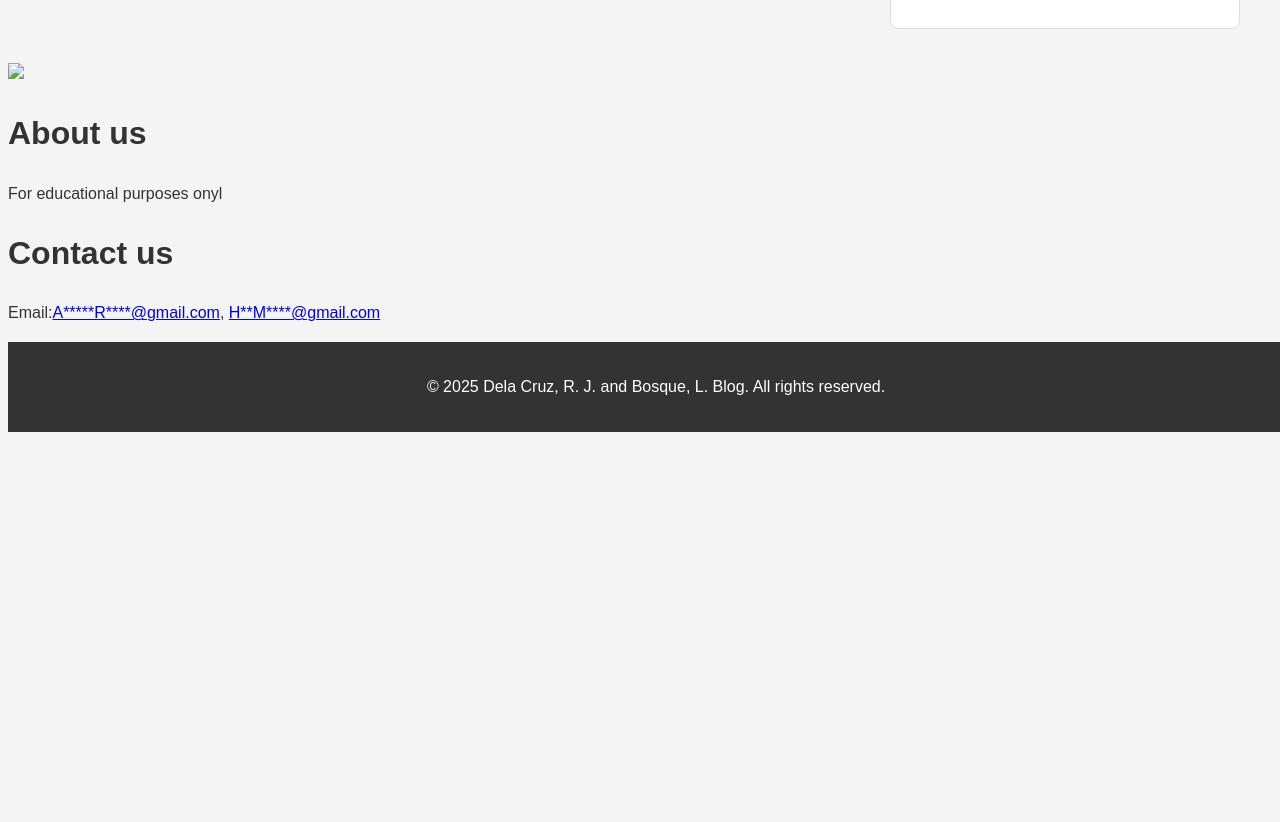
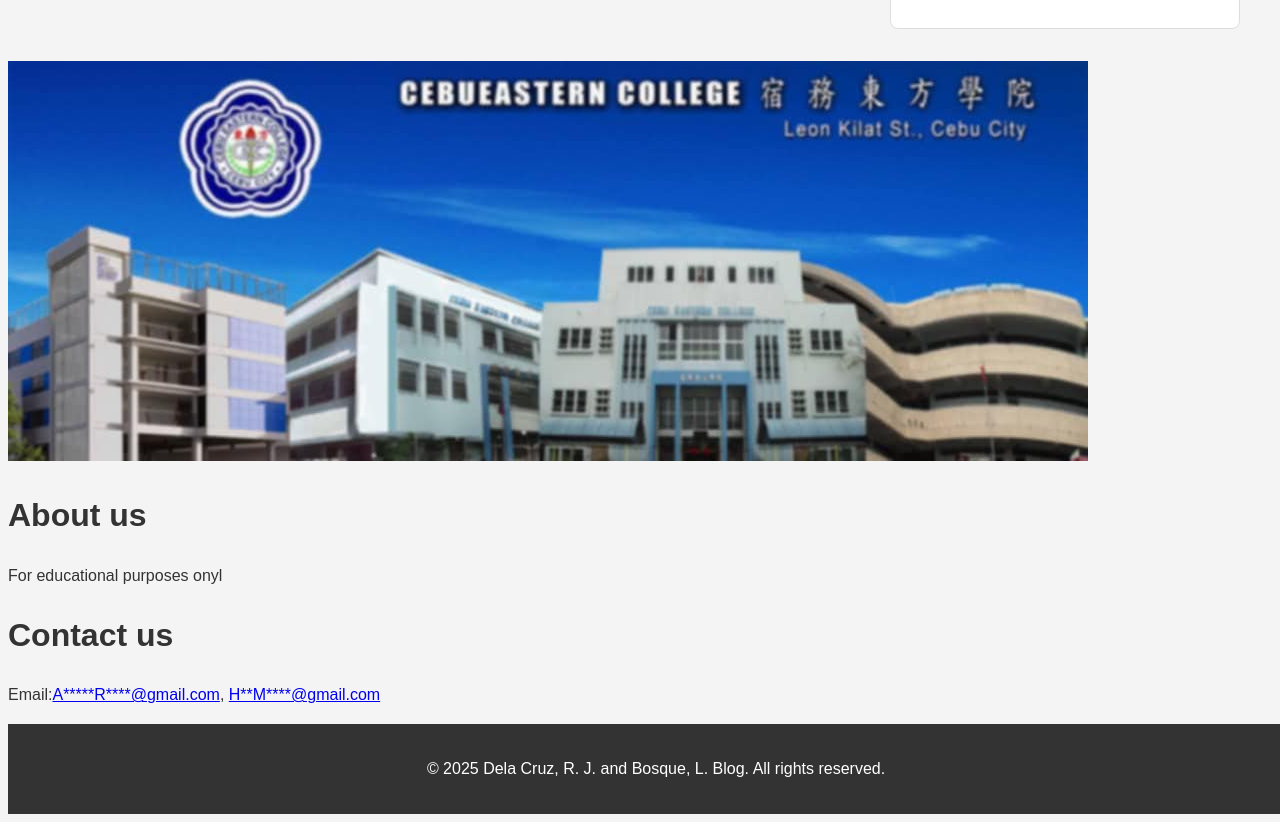
Before and after one commit to yoniii-pixel/DelaCruzWSTPORTF, a plain HTML site: page index.html in a window 1280 px wide. Shown: the part 1128-1950 px from the top of the page. Before the commit the page ends 1568 px from the top, so only its background shows below. Drawn offline with Linux system fonts and the light colour scheme.

Commit message:
Update index.html

```diff
--- a/index.html
+++ b/index.html
@@ -62,7 +62,7 @@
       </aside>
     </main>
 
-    <img src="images/cec_image.jpg" usemap="#cecMap" width="1080" />
+    <img src="cec_image.jpg" usemap="#cecMap" width="1080" />
     <map name="cecMap">
       <area
         shape="rect"
```
